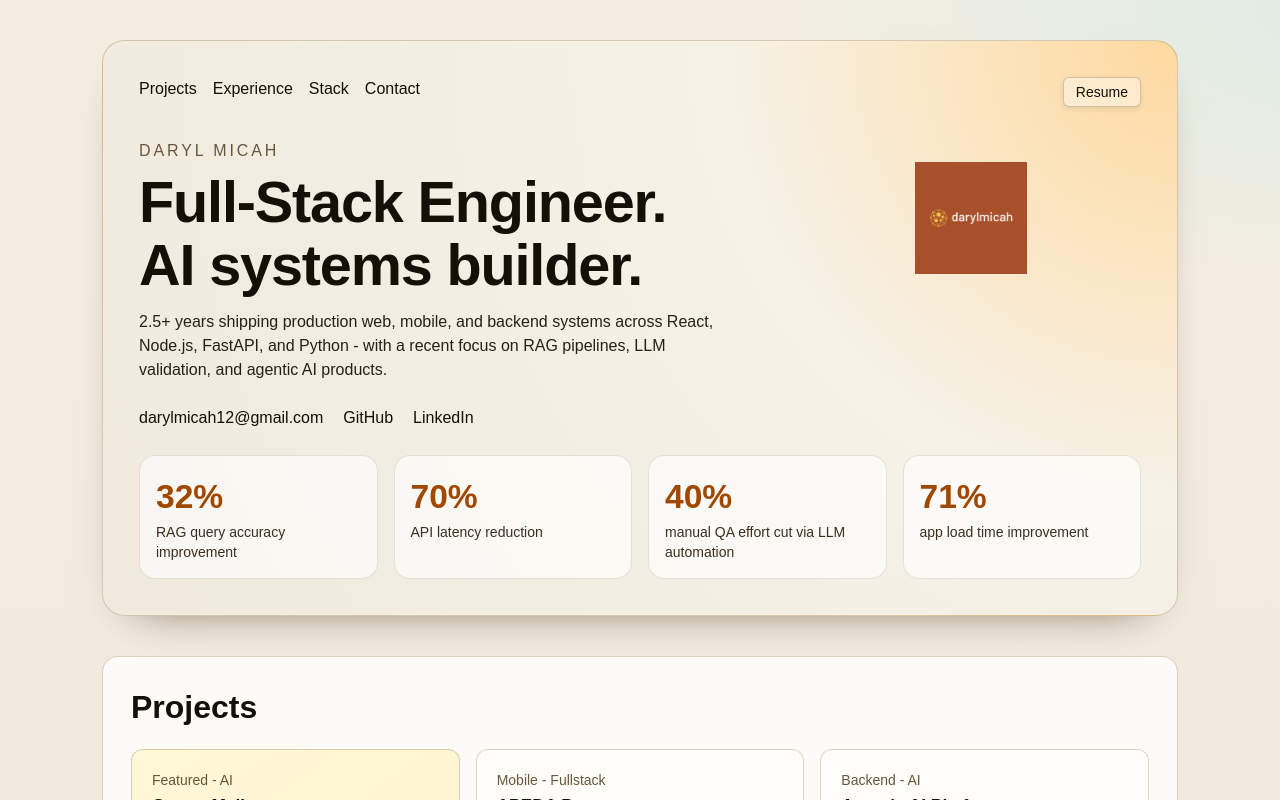
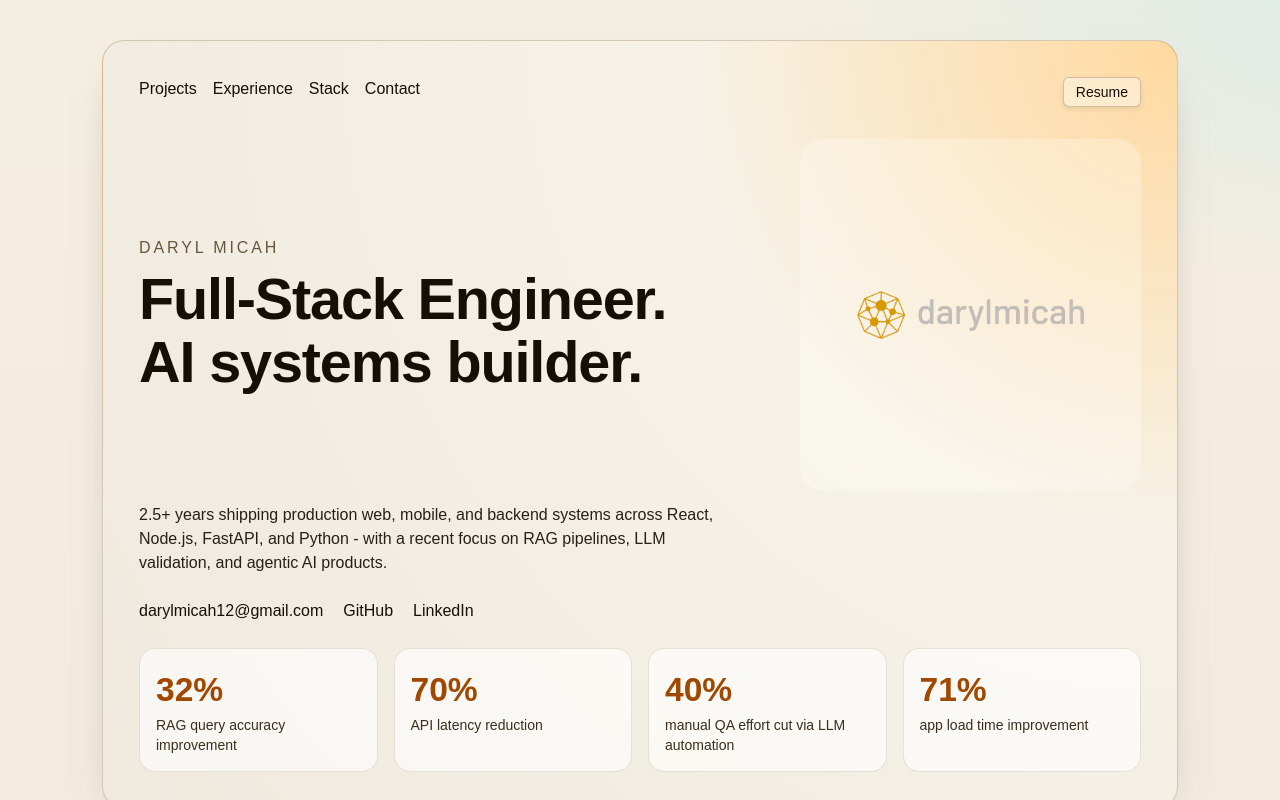
Before and after one commit to daryl-micah/portfolio_26, a React (Vite) app: page / in a window 1280 px wide. Shown: the top 800 px of the page. Built offline with nearby package versions, Linux system fonts and the light colour scheme; no server answers.

Commit message:
change: hero logo

```diff
--- a/src/components/HomePage.tsx
+++ b/src/components/HomePage.tsx
@@ -14,7 +14,7 @@ function HomePage({ cortexRoute, peanutUrl, resumeUrl }: HomePageProps) {
   return (
     <main className="mx-auto w-full max-w-279 animate-[rise-in_0.8s_ease] px-3 py-10 md:px-5 md:pb-12">
       <header className="w-full rounded-[1.4rem] border border-[rgba(132,102,59,0.28)] bg-[radial-gradient(circle_at_top_right,#ffd99f_0%,#f6f2e7_37%,#efe9de_100%)] p-5 shadow-[0_20px_45px_-35px_rgba(32,18,0,0.85)] md:p-9">
-        <nav className="mb-8 flex gap-4">
+        <nav className="mb-8 w-full flex gap-4">
           {[
             ["Projects", "projects"],
             ["Experience", "experience"],
@@ -49,11 +49,14 @@ function HomePage({ cortexRoute, peanutUrl, resumeUrl }: HomePageProps) {
             </h1>
           </div>
           <div className="flex w-[34%] min-w-27.5 justify-center">
-            <img
-              src="/default.png"
-              alt="Daryl Micah"
-              className="h-20 w-20 shrink-0 object-contain md:h-28 md:w-28"
-            />
+            <div className="flex items-center justify-center rounded-3xl bg-[rgba(255,255,255,0.25)] p-4">
+              <img
+                src="/default-removebg.png"
+                alt="Daryl Micah"
+                className="h-20 w-20 shrink-0 object-contain sm:h-24 sm:w-24 md:h-64 md:w-64 lg:h-80 lg:w-80"
+                style={{ filter: "brightness(0.75) saturate(1.6)" }}
+              />
+            </div>
           </div>
         </div>
 
```
Also changed, not shown: public/default-removebg.png (added).
